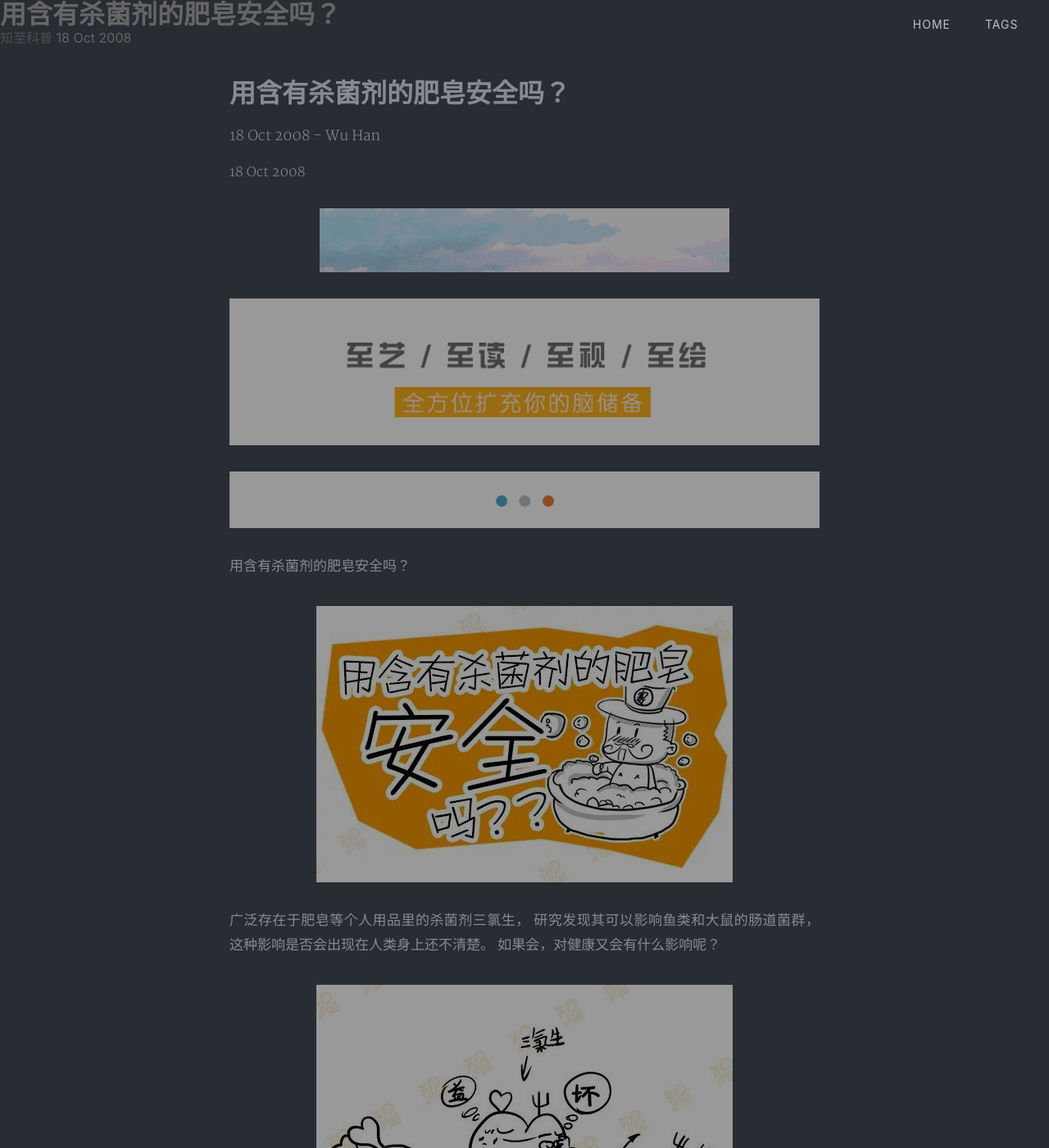
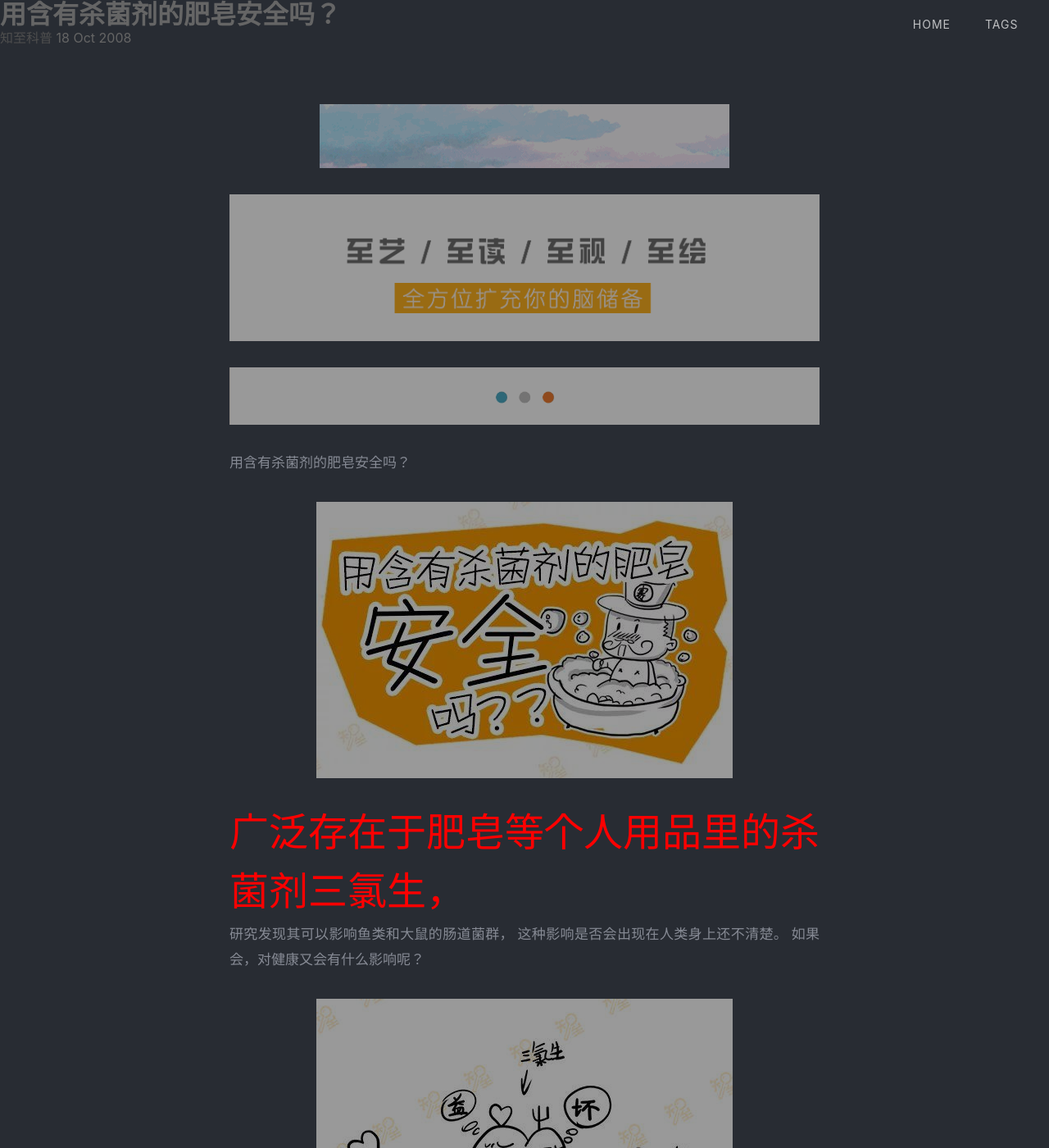
Before and after one commit to tsuibin/tsuibin.github.io, a Jekyll site: the page built from _posts/2008-10-18-用含有杀菌剂的肥皂安全吗？.md, in a window 1280 px wide and 1400 px high. Shown: the whole window at 82% size. Built offline with Jekyll 4.4.1, drawn with Linux system fonts in a browser that asks for light colours; nearby versions of some CDN libraries; comment, search, counter and statistics services are not loaded; a style sheet for code colours, icons or effects is not loaded.

Commit message:
Update 2008-10-18-用含有杀菌剂的肥皂安全吗？.md

```diff
--- a/_posts/2008-10-18-用含有杀菌剂的肥皂安全吗？.md
+++ b/_posts/2008-10-18-用含有杀菌剂的肥皂安全吗？.md
@@ -6,14 +6,6 @@ cover: 'https://tsuibin.github.io/images/zhihui/0.jpeg'
 published: true
 ---
 
-{{ page.title }}
-================
-
-<p class="meta">18 Oct 2008 - Wu Han</p>
-<time class="post-meta-item" datetime="{{ page.date | date:"%y-%m-%d" }}"><i class="iconfont icon-date"></i>{{ page.date | date_to_string }}</time>
-
-
-
 ![]({{ site.baseurl }}/images/zhihui/zhihui.gif)
 ![](/images/biaoyu.png)
 
@@ -21,7 +13,7 @@ published: true
 用含有杀菌剂的肥皂安全吗？
 <img class="" src="/images/zhihui/0.jpeg" >
 
-广泛存在于肥皂等个人用品里的杀菌剂三氯生，
+<font color="red" size="28">广泛存在于肥皂等个人用品里的杀菌剂三氯生，</font>
 研究发现其可以影响鱼类和大鼠的肠道菌群，
 这种影响是否会出现在人类身上还不清楚。
 如果会，对健康又会有什么影响呢？
```
